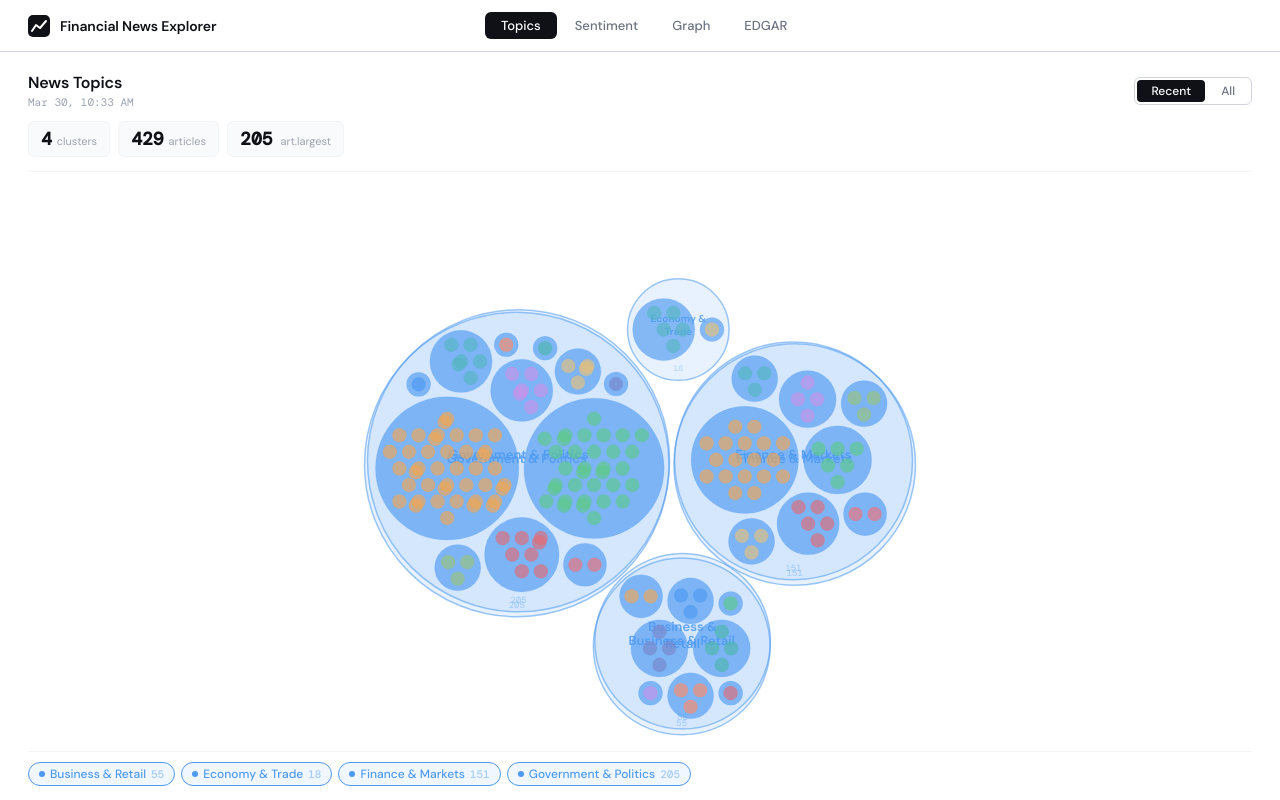
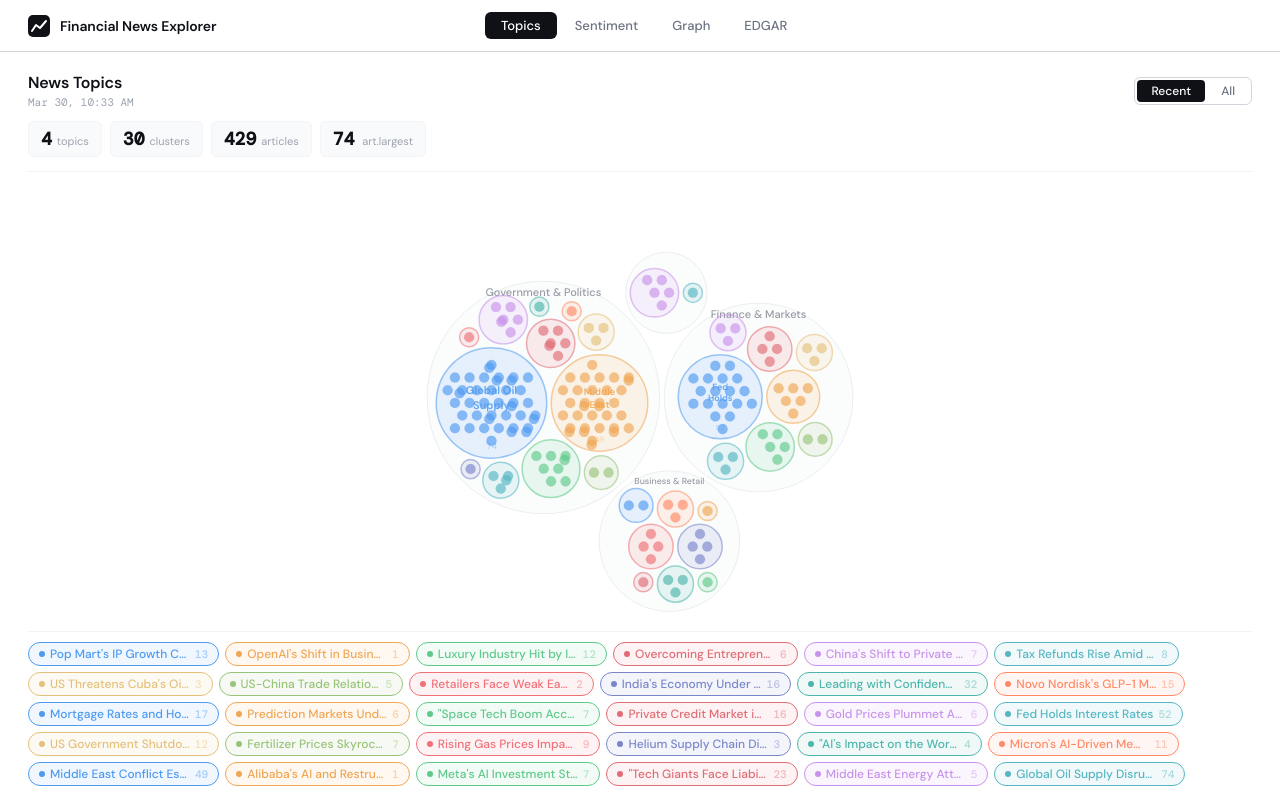
Before and after one commit to staedi/sec-edgar-vite, a React (Vite) app: page / in a window 1280 px wide. Built offline with nearby package versions, Linux system fonts and the light colour scheme.

Commit message:
Update components

```diff
--- a/src/components/CirclePacking.tsx
+++ b/src/components/CirclePacking.tsx
@@ -10,8 +10,11 @@ export interface ArticleNode {
 export interface ClusterNode {
   cluster_id: number; name: string; count: number; children: ArticleNode[]
 }
+export interface MetaCategoryNode {
+  name: string; count: number; children: ClusterNode[]
+}
 export interface TopicsData {
-  name: 'root'; mode?: string; updated_at: string; children: ClusterNode[]
+  name: 'root'; mode?: string; updated_at: string; children: MetaCategoryNode[]
 }
 export interface CirclePackingProps {
   data: TopicsData; width: number; height: number
@@ -66,10 +69,10 @@ export default function CirclePacking({
   const PAD = 12
 
   const root = useMemo(() => {
-    const h = hierarchy<TopicsData|ClusterNode|ArticleNode>(data as TopicsData)
+    const h = hierarchy<TopicsData|MetaCategoryNode|ClusterNode|ArticleNode>(data as TopicsData)
       .sum(d => ('value' in d ? (d as ArticleNode).value : 0))
       .sort((a,b) => (b.value??0)-(a.value??0))
-    return pack<TopicsData|ClusterNode|ArticleNode>()
+    return pack<TopicsData|MetaCategoryNode|ClusterNode|ArticleNode>()
       .size([width-PAD*2, height-PAD*2])
       .padding(8)(h)
   }, [data, width, height])
@@ -80,14 +83,37 @@ export default function CirclePacking({
         <g transform={`translate(${PAD},${PAD})`}>
           {root.descendants().map((node, i) => {
             if (node.depth === 0) return null
-            const isCluster = node.depth === 1
-            const cd = isCluster
-              ? (node.data as ClusterNode)
-              : (node.parent!.data as ClusterNode)
-            const color = colorScale(String(cd.cluster_id))
-            const on = active === null || active === cd.cluster_id
 
-            if (isCluster) {
+            // depth 1 = meta-category ring (subtle background, label at edge)
+            if (node.depth === 1) {
+              const meta = node.data as MetaCategoryNode
+              const show = node.r > 48
+              const fs   = Math.min(11, Math.max(8, node.r / 8))
+              return (
+                <g key={`m-${meta.name}`}>
+                  <circle cx={node.x} cy={node.y} r={node.r}
+                    fill="var(--ink-7)" fillOpacity={0.6}
+                    stroke="var(--ink-5)" strokeWidth={1}
+                    strokeOpacity={0.4}
+                    style={{ pointerEvents:'none' }}
+                  />
+                  {show && (
+                    <text x={node.x} y={node.y - node.r + fs + 4}
+                      textAnchor="middle" fontSize={fs} fontWeight={500}
+                      fontFamily="'DM Sans', system-ui, sans-serif"
+                      fill="var(--ink-3)" fillOpacity={0.7}
+                      style={{ pointerEvents:'none', userSelect:'none' }}
+                    >{fixEncoding(meta.name)}</text>
+                  )}
+                </g>
+              )
+            }
+
+            // depth 2 = cluster bubble
+            if (node.depth === 2) {
+              const cd    = node.data as ClusterNode
+              const color = colorScale(String(cd.cluster_id))
+              const on    = active === null || active === cd.cluster_id
               const fs    = Math.min(13, Math.max(9, node.r/5))
               const lh    = fs*1.3
               const maxC  = Math.max(8, Math.floor(node.r/5.2))
@@ -97,18 +123,19 @@ export default function CirclePacking({
 
               return (
                 <g key={`c-${cd.cluster_id}`} style={{ cursor:'pointer' }}
-                  onClick={() => handleClick(cd.cluster_id)}>
+                  onClick={() => handleClick(cd.cluster_id)}
+                  onMouseEnter={e => setTooltip({
+                    x:e.clientX, y:e.clientY,
+                    label: fixEncoding(cd.name),
+                    sub: `${cd.count} article${cd.count!==1?'s':''}`,
+                  })}
+                  onMouseLeave={() => setTooltip(null)}
+                >
                   <circle cx={node.x} cy={node.y} r={node.r}
                     fill={color} fillOpacity={on ? 0.13 : 0.03}
                     stroke={color} strokeWidth={on ? 1.5 : 0.8}
                     strokeOpacity={on ? 0.55 : 0.18}
                     style={{ transition:'all 0.18s ease' }}
-                    onMouseEnter={e => setTooltip({
-                      x:e.clientX, y:e.clientY,
-                      label: fixEncoding(cd.name),
-                      sub: `${cd.count} article${cd.count!==1?'s':''}`,
-                    })}
-                    onMouseLeave={() => setTooltip(null)}
                   />
                   {show && lines.map((line,li) => (
                     <text key={li} x={node.x} y={ty+li*lh}
@@ -130,7 +157,11 @@ export default function CirclePacking({
               )
             }
 
-            const art = node.data as ArticleNode
+            // depth 3 = article dot
+            const art   = node.data as ArticleNode
+            const cd    = node.parent!.data as ClusterNode
+            const color = colorScale(String(cd.cluster_id))
+            const on    = active === null || active === cd.cluster_id
             return (
               <circle key={`a-${art.hash||i}`}
                 cx={node.x} cy={node.y} r={Math.max(node.r,2.5)}
--- a/src/components/TopicsTab.tsx
+++ b/src/components/TopicsTab.tsx
@@ -1,7 +1,7 @@
 import { useEffect, useRef, useState, useCallback } from 'react'
 import { scaleOrdinal } from 'd3-scale'
 import CirclePacking from './CirclePacking'
-import type { TopicsData } from './CirclePacking'
+import type { TopicsData, MetaCategoryNode, ClusterNode } from './CirclePacking'
 
 const BASE = import.meta.env.BASE_URL.replace(/\/$/, '')
 
@@ -11,6 +11,11 @@ const PALETTE = [
   '#4db6ac','#ff8a65',
 ]
 const colorScale = scaleOrdinal<string>().range(PALETTE)
+
+// Flatten all clusters across meta-categories
+function allClusters(data: TopicsData): ClusterNode[] {
+  return data.children.flatMap((m: MetaCategoryNode) => m.children)
+}
 
 export default function TopicsTab() {
   const [data,          setData]          = useState<TopicsData | null>(null)
@@ -97,9 +102,10 @@ export default function TopicsTab() {
         {data && (
           <div style={{ display: 'flex', gap: 8 }}>
             {[
-              { label: 'clusters', value: data.children.length },
-              { label: 'articles', value: data.children.reduce((s, c) => s + c.count, 0) },
-              { label: 'largest',  value: Math.max(...data.children.map(c => c.count)), suffix: ' art.' },
+              { label: 'topics',   value: data.children.length },
+              { label: 'clusters', value: allClusters(data).length },
+              { label: 'articles', value: allClusters(data).reduce((s, c) => s + c.count, 0) },
+              { label: 'largest',  value: Math.max(...allClusters(data).map(c => c.count)), suffix: ' art.' },
             ].map(({ label, value, suffix }) => (
               <div key={label} style={{
                 padding: '5px 12px', borderRadius: 'var(--radius-sm)',
@@ -148,7 +154,7 @@ export default function TopicsTab() {
           borderTop: '1px solid var(--ink-6)',
           display: 'flex', flexWrap: 'wrap', gap: 6, alignItems: 'center',
         }}>
-          {data.children.map(c => {
+          {allClusters(data).map(c => {
             const color = colorScale(String(c.cluster_id))
             const active = activeCluster === null || activeCluster === c.cluster_id
             return (
```
